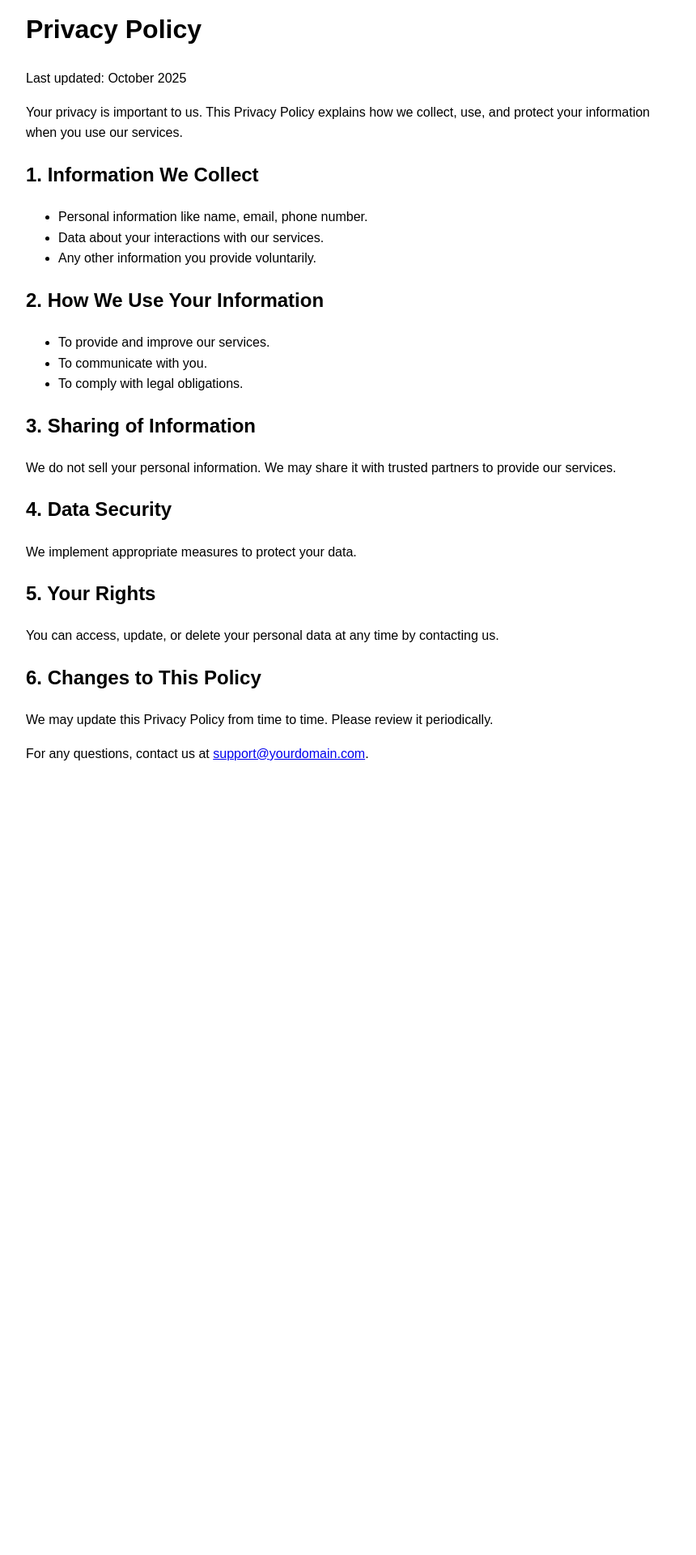
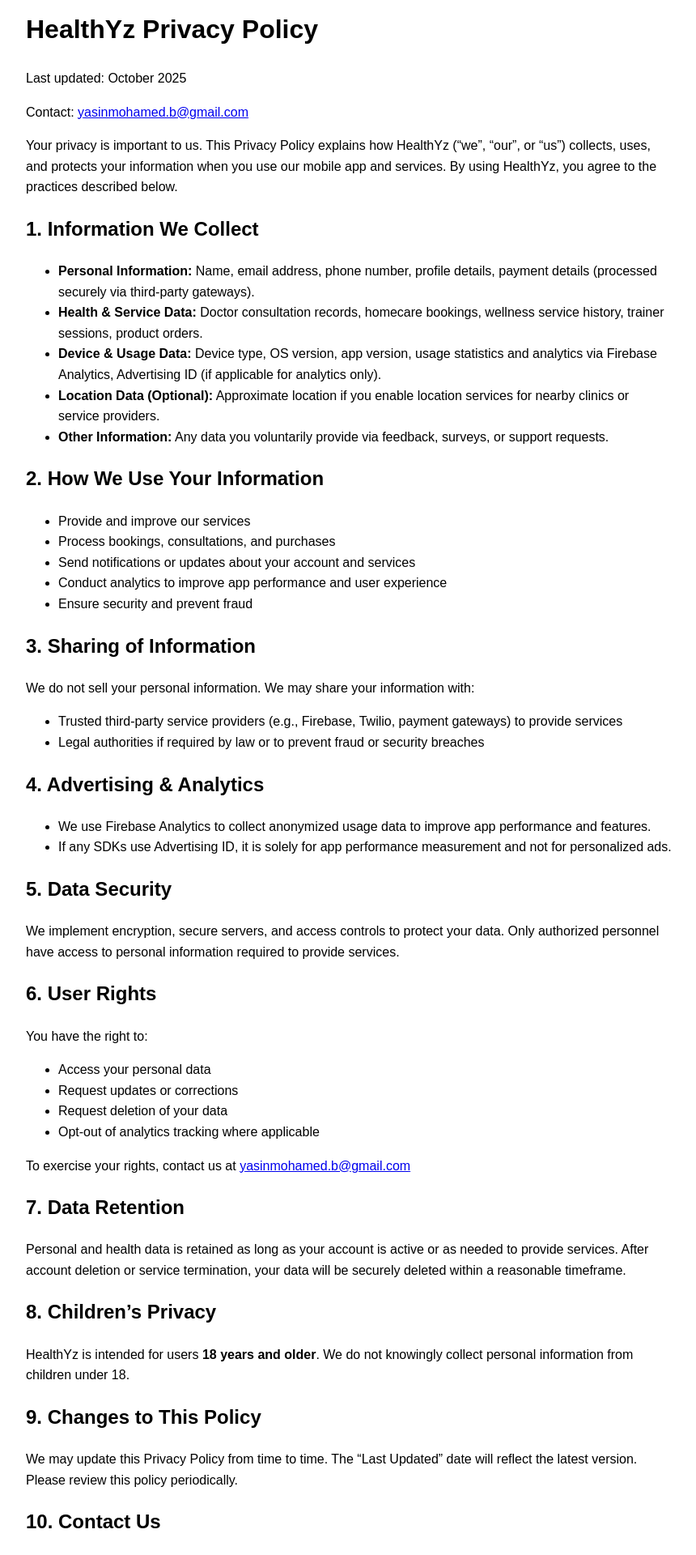
Before and after one commit to yasinmohamedb-netizen/adminportal, a React (Create React App) app: page /privacy-policy in a window 1280 px wide. Shown: the part 160-2080 px from the top of the page at 81% size, without its empty margins (208-1068 px from the left). Before the commit the page ends 1159 px from the top, so only its background shows below. Built offline with nearby package versions, Linux system fonts and the light colour scheme; no server answers.

Commit message:
Update PrivacyPolicyPage with full privacy policy and updated contact email

```diff
--- a/src/PrivacyPolicyPage.js
+++ b/src/PrivacyPolicyPage.js
@@ -4,41 +4,76 @@
 export default function PrivacyPolicyPage() {
   return (
     <div style={{ maxWidth: "800px", margin: "auto", padding: "20px", lineHeight: "1.6" }}>
-      <h1>Privacy Policy</h1>
+      <h1>HealthYz Privacy Policy</h1>
       <p>Last updated: October 2025</p>
+      <p>Contact: <a href="mailto:yasinmohamed.b@gmail.com">yasinmohamed.b@gmail.com</a></p>
 
       <p>
-        Your privacy is important to us. This Privacy Policy explains how we collect, use, and protect your information when you use our services.
+        Your privacy is important to us. This Privacy Policy explains how HealthYz (“we”, “our”, or “us”) collects, uses, and protects your information when you use our mobile app and services. By using HealthYz, you agree to the practices described below.
       </p>
 
       <h2>1. Information We Collect</h2>
       <ul>
-        <li>Personal information like name, email, phone number.</li>
-        <li>Data about your interactions with our services.</li>
-        <li>Any other information you provide voluntarily.</li>
+        <li><strong>Personal Information:</strong> Name, email address, phone number, profile details, payment details (processed securely via third-party gateways).</li>
+        <li><strong>Health & Service Data:</strong> Doctor consultation records, homecare bookings, wellness service history, trainer sessions, product orders.</li>
+        <li><strong>Device & Usage Data:</strong> Device type, OS version, app version, usage statistics and analytics via Firebase Analytics, Advertising ID (if applicable for analytics only).</li>
+        <li><strong>Location Data (Optional):</strong> Approximate location if you enable location services for nearby clinics or service providers.</li>
+        <li><strong>Other Information:</strong> Any data you voluntarily provide via feedback, surveys, or support requests.</li>
       </ul>
 
       <h2>2. How We Use Your Information</h2>
       <ul>
-        <li>To provide and improve our services.</li>
-        <li>To communicate with you.</li>
-        <li>To comply with legal obligations.</li>
+        <li>Provide and improve our services</li>
+        <li>Process bookings, consultations, and purchases</li>
+        <li>Send notifications or updates about your account and services</li>
+        <li>Conduct analytics to improve app performance and user experience</li>
+        <li>Ensure security and prevent fraud</li>
       </ul>
 
       <h2>3. Sharing of Information</h2>
-      <p>We do not sell your personal information. We may share it with trusted partners to provide our services.</p>
+      <p>We do not sell your personal information. We may share your information with:</p>
+      <ul>
+        <li>Trusted third-party service providers (e.g., Firebase, Twilio, payment gateways) to provide services</li>
+        <li>Legal authorities if required by law or to prevent fraud or security breaches</li>
+      </ul>
 
-      <h2>4. Data Security</h2>
-      <p>We implement appropriate measures to protect your data.</p>
+      <h2>4. Advertising & Analytics</h2>
+      <ul>
+        <li>We use Firebase Analytics to collect anonymized usage data to improve app performance and features.</li>
+        <li>If any SDKs use Advertising ID, it is solely for app performance measurement and not for personalized ads.</li>
+      </ul>
 
-      <h2>5. Your Rights</h2>
-      <p>You can access, update, or delete your personal data at any time by contacting us.</p>
+      <h2>5. Data Security</h2>
+      <p>We implement encryption, secure servers, and access controls to protect your data. Only authorized personnel have access to personal information required to provide services.</p>
 
-      <h2>6. Changes to This Policy</h2>
-      <p>We may update this Privacy Policy from time to time. Please review it periodically.</p>
+      <h2>6. User Rights</h2>
+      <p>You have the right to:</p>
+      <ul>
+        <li>Access your personal data</li>
+        <li>Request updates or corrections</li>
+        <li>Request deletion of your data</li>
+        <li>Opt-out of analytics tracking where applicable</li>
+      </ul>
+      <p>To exercise your rights, contact us at <a href="mailto:yasinmohamed.b@gmail.com">yasinmohamed.b@gmail.com</a></p>
 
+      <h2>7. Data Retention</h2>
       <p>
-        For any questions, contact us at <a href="mailto:support@yourdomain.com">support@yourdomain.com</a>.
+        Personal and health data is retained as long as your account is active or as needed to provide services. After account deletion or service termination, your data will be securely deleted within a reasonable timeframe.
+      </p>
+
+      <h2>8. Children’s Privacy</h2>
+      <p>
+        HealthYz is intended for users <strong>18 years and older</strong>. We do not knowingly collect personal information from children under 18.
+      </p>
+
+      <h2>9. Changes to This Policy</h2>
+      <p>
+        We may update this Privacy Policy from time to time. The “Last Updated” date will reflect the latest version. Please review this policy periodically.
+      </p>
+
+      <h2>10. Contact Us</h2>
+      <p>
+        For any questions about this Privacy Policy or your data, contact us at <a href="mailto:yasinmohamed.b@gmail.com">yasinmohamed.b@gmail.com</a>.
       </p>
     </div>
   );
```
